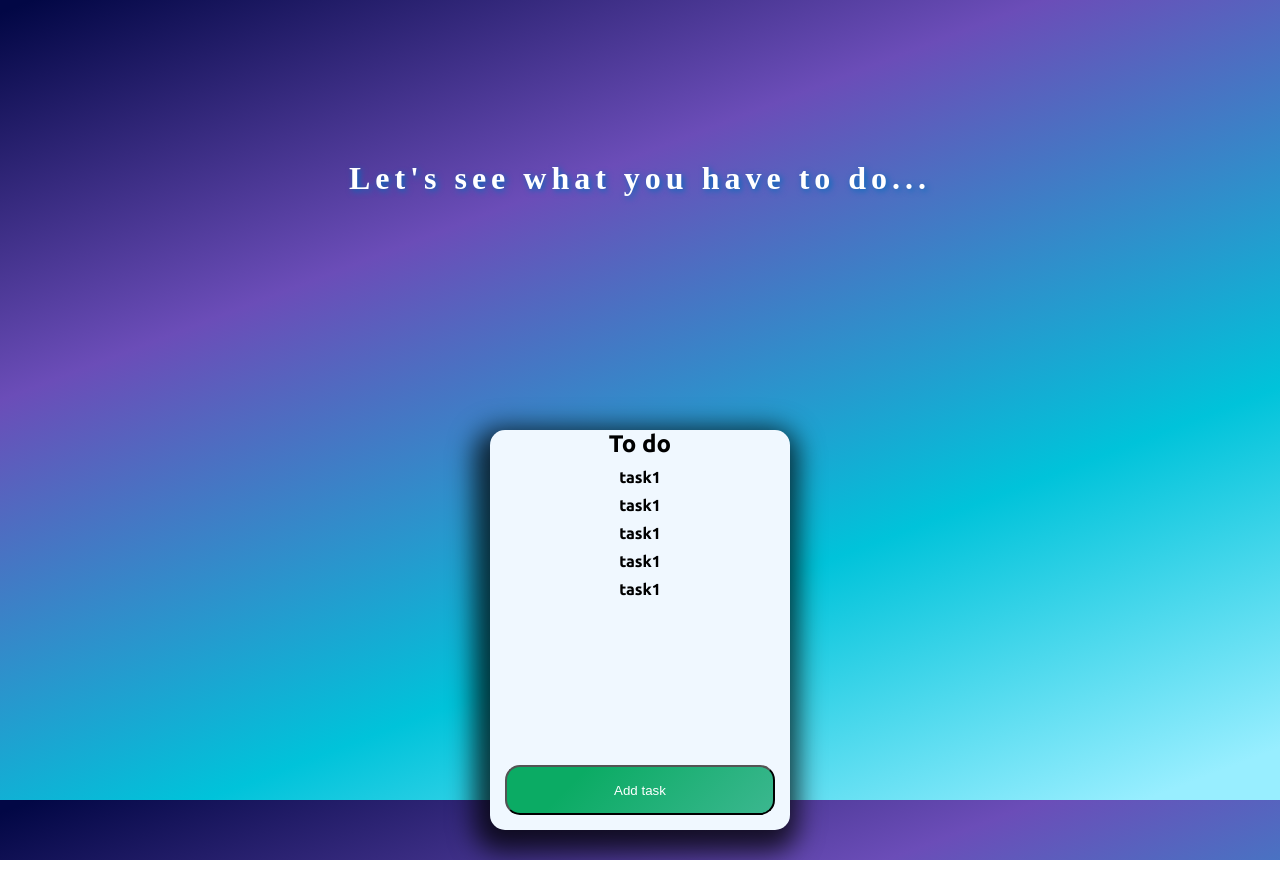
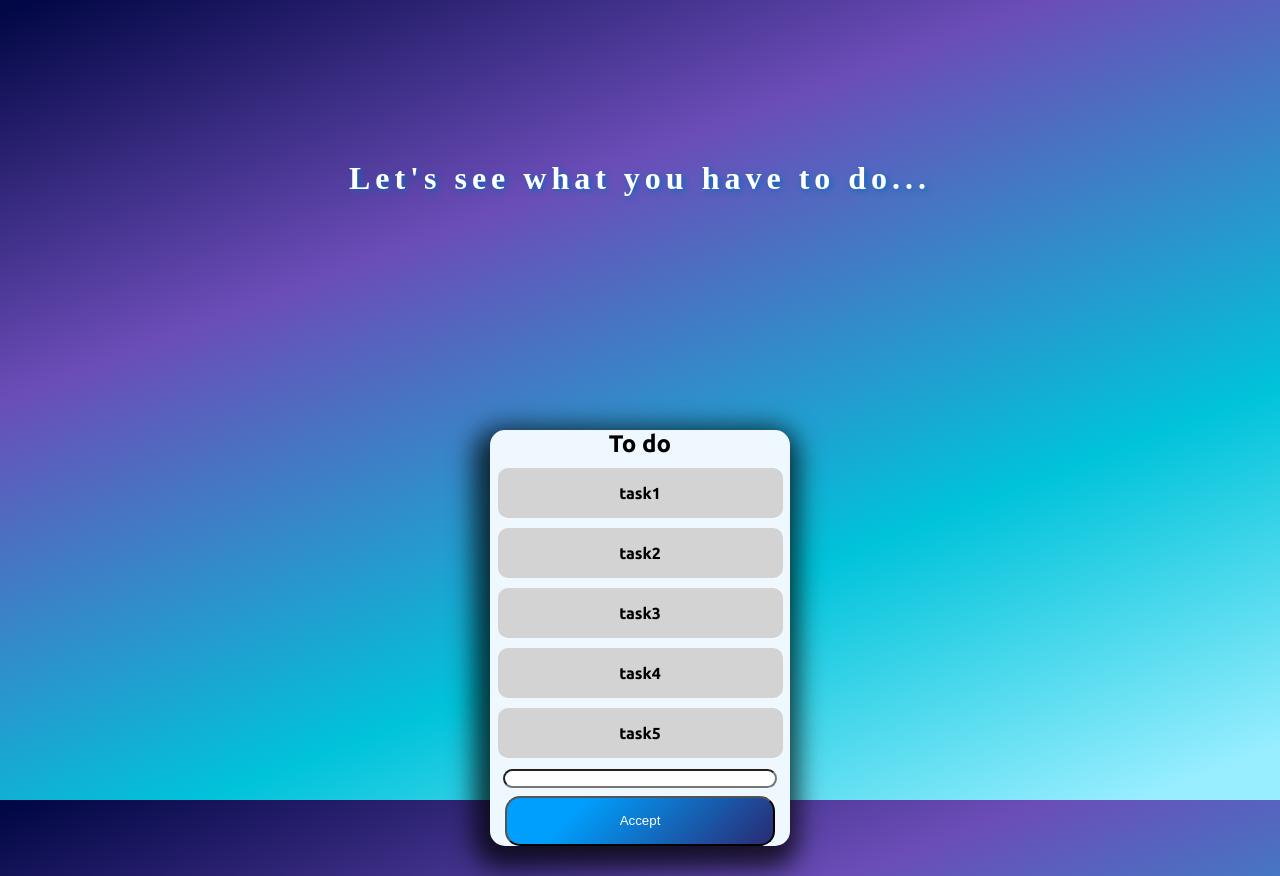
Before and after one commit to jakubiszon26/react-to-do-app, a React (Create React App) app: page / in a window 1280 px wide. Both pictures are taken after a click on the button "Add task". Built offline with nearby package versions, Linux system fonts and the light colour scheme.

Commit message:
add task mechanic

```diff
--- /dev/null
+++ b/src/components/AddNewTaskForm.js
@@ -0,0 +1,31 @@
+import React, { useState } from "react";
+import "../index.css";
+export default function AddNewTaskForm({ data, setCardState, cardState }) {
+  const [text, setText] = useState("");
+  return (
+    <div className="add-new-task-form">
+      <input
+        onChange={(event) => handleChange(event, setText)}
+        className="add-input"
+      />
+      <button
+        onClick={() => handleSubmit(data, text, setCardState, cardState)}
+        className="submit-button"
+      >
+        Accept
+      </button>
+    </div>
+  );
+}
+const handleChange = (event, setText) => {
+  setText(event.target.value);
+};
+const handleSubmit = (data, text, setCardState, cardState) => {
+  data.tasks.push({
+    id: data.tasks.length + 1,
+    title: text,
+  });
+  setCardState({
+    clicked: !cardState.clicked,
+  });
+};
--- a/src/components/Card.js
+++ b/src/components/Card.js
@@ -1,19 +1,37 @@
-import React from "react";
+import React, { useState } from "react";
+import AddNewTaskForm from "./AddNewTaskForm";
+import Item from "./Item";
 
 export default function Card({ data }) {
+  const [state, setState] = useState({
+    clicked: false,
+  });
   return (
     <div className="card">
       <h2 className="card-title">{data.title}</h2>
       <ul className="card-ul">
         {data.tasks.map((item) => (
           <li key={item.id}>
-            <h4>{item.title}</h4>
+            <Item>{item.title}</Item>
           </li>
         ))}
       </ul>
       <div className="card-button">
-        <button className="add-task-button">Add task</button>
+        {!state.clicked && (
+          <button
+            onClick={() => click(setState, state)}
+            className="add-task-button"
+          >
+            Add task
+          </button>
+        )}
+        {state.clicked && <AddNewTaskForm data={data} setCardState={setState} cardState={state} />}
       </div>
     </div>
   );
 }
+const click = (setState, state) => {
+  setState({
+    clicked: !state.clicked,
+  });
+};
--- a/src/components/Item.js
+++ b/src/components/Item.js
@@ -1,9 +1,11 @@
-import React from 'react'
+import React from "react";
+import '../index.css'
 
-export default function Item() {
-    return (
-        <div className="item">
+export default function Item(props) {
+  return (
+    <div className="item">
+      <h4 className="item-text">{props.children}</h4>
 
-        </div>
-    )
+    </div>
+  );
 }
--- a/src/data.js
+++ b/src/data.js
@@ -9,19 +9,19 @@ const data = {
         },
         {
           id: 2,
-          title: "task1",
+          title: "task2",
         },
         {
           id: 3,
-          title: "task1",
+          title: "task3",
         },
         {
           id: 4,
-          title: "task1",
+          title: "task4",
         },
         {
           id: 5,
-          title: "task1",
+          title: "task5",
         },
       ],
     },
--- a/src/index.css
+++ b/src/index.css
@@ -89,6 +89,8 @@ li {
   margin-right: 2.5%;
   height: 50px;
   background-color: lightgray;
+  border-radius: 10px;
+  position: relative;
 }
 .add-task-button {
   width: 90%;
@@ -101,8 +103,34 @@ li {
   border-radius: 15px;
   color: white;
 }
+.item-text {
+  position: absolute;
+  top: 50%;
+  left: 50%;
+  transform: translate(-50%, -50%);
+}
 .card-button {
   display: block;
+}
+.add-input {
+  width: 90%;
+  border-radius: 10px;
+}
+
+.submit-button {
+  width: 90%;
+  margin-left: 2.5%;
+  margin-right: 2.5%;
+  background-color: #2a2a72;
+  background-image: linear-gradient(315deg, #2a2a72 0%, #009ffd 74%);
+  margin-top: 2.5%;
+  height: 50px;
+  border-radius: 15px;
+  color: white;
+  border: none none none;
+}
+.add-new-task-form {
+  text-align: center;
 }
 @keyframes heading-left {
   0% {
```
Also changed, not shown: 1 other file (tests, documents, lock files or other folders).
